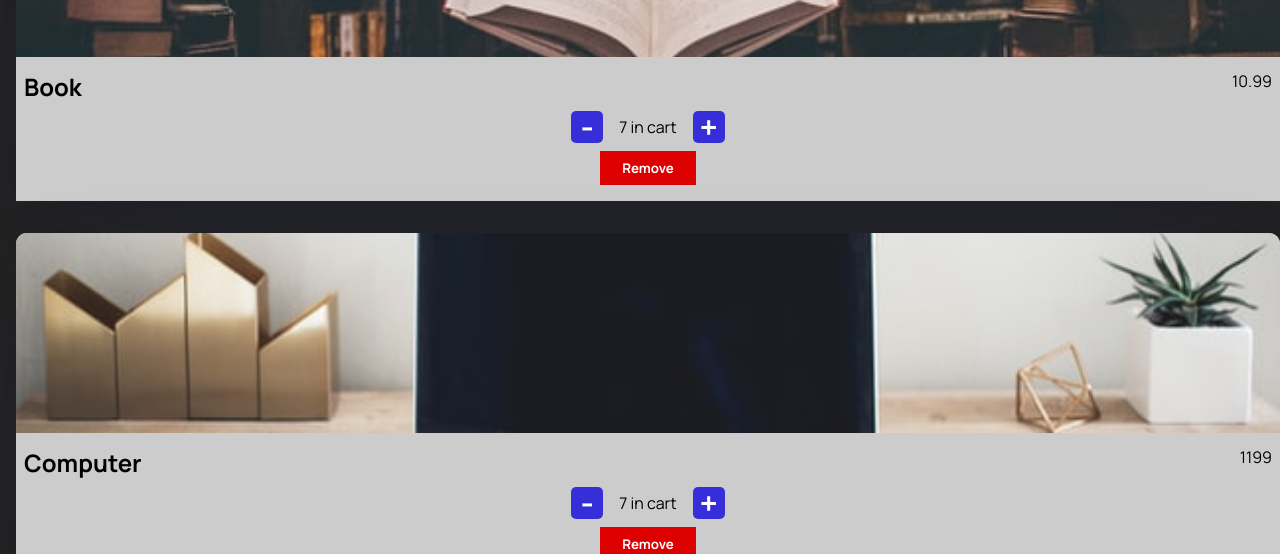
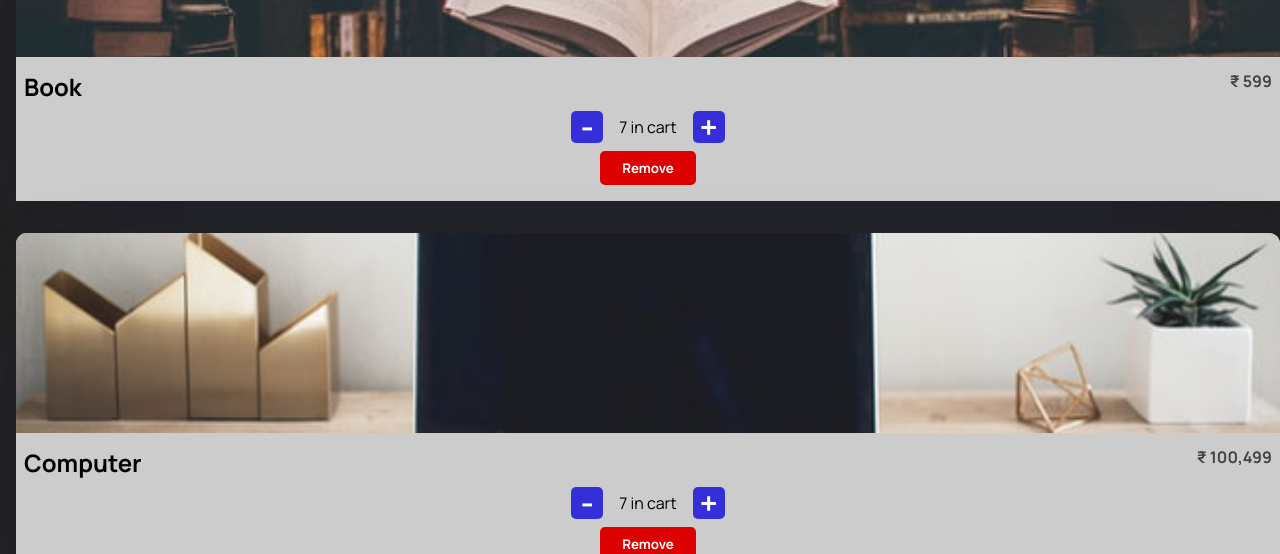
Before and after one commit to venkat-devish/cart_bucket_ts, a React (Vite) app: page /store in a window 1280 px wide. Shown: the part 245-799 px from the top of the page. Built offline with nearby package versions, Linux system fonts and the light colour scheme.

Commit message:
add: buttons

```diff
--- a/src/data/items.json
+++ b/src/data/items.json
@@ -2,25 +2,25 @@
   {
     "id": 1,
     "name": "Book",
-    "price": 10.99,
+    "price": 599,
     "imgUrl": "/public/imgs/book.jpg"
   },
   {
     "id": 2,
     "name": "Computer",
-    "price": 1199,
+    "price": 100499,
     "imgUrl": "/public/imgs/computer.jpg"
   },
   {
     "id": 3,
     "name": "Banana",
-    "price": 1.05,
+    "price": 99,
     "imgUrl": "/public/imgs/banana.jpg"
   },
   {
     "id": 4,
     "name": "Car",
-    "price": 14000,
+    "price": 700799,
     "imgUrl": "/public/imgs/car.jpg"
   }
 ]
--- a/src/organisms/Card.tsx
+++ b/src/organisms/Card.tsx
@@ -13,7 +13,7 @@ const Card = ({ id, name, price, img }: StoreProps) => {
       <img className="card__image" src={img} alt="image" />
       <div className="card__details">
         <h2>{name}</h2>
-        <span>{price}</span>
+        <span>₹ {price.toLocaleString()}</span>
       </div>
       <div className="card__buttons">
         <div className="card__actions">
--- a/src/styles/card.scss
+++ b/src/styles/card.scss
@@ -8,7 +8,12 @@
     &__details {
         display: flex;
         justify-content: space-between;
-        padding: 0.5rem
+        padding: 0.5rem;
+
+        span {
+            font-weight: bold;
+            color: var(--color-bg-grey-md);
+        }
     }
 
     &__image {
@@ -33,7 +38,7 @@
         &--qty {
             background-color: var(--color-secondary);
             border: none;
-            border-radius: 5px;
+            border-radius: var(--border-primary);
             height: 2rem;
             width: 2rem;
             color: var(--color-primary);
@@ -50,6 +55,13 @@
             padding: .5rem;
             width: 6rem;
             margin-bottom: 1rem;
+            border-radius: var(--border-primary);
+            cursor: pointer;
+            transition: all .4s;
+
+            &:hover {
+                scale: 1.1;
+            }
         }
     }
 }
--- a/src/styles/index.scss
+++ b/src/styles/index.scss
@@ -7,13 +7,16 @@
     --gradient-bar: linear-gradient(103.22deg, #ae67fa -13.86%, #f49867 99.55%);
 
     --color-bg-grey: #ccc;
+    --color-bg-grey-md: #444;
     --color-footer: #031b34;
     --color-blog: #042c54;
     --color-text: #81afdd;
     --color-subtext: #ff8a71;
     --color-primary: #fff;
     --color-secondary: #362FD9;
-    --color-danger: #DC0000
+    --color-danger: #DC0000;
+
+    --border-primary: 5px;
 }
 
 .d-flex {
```
